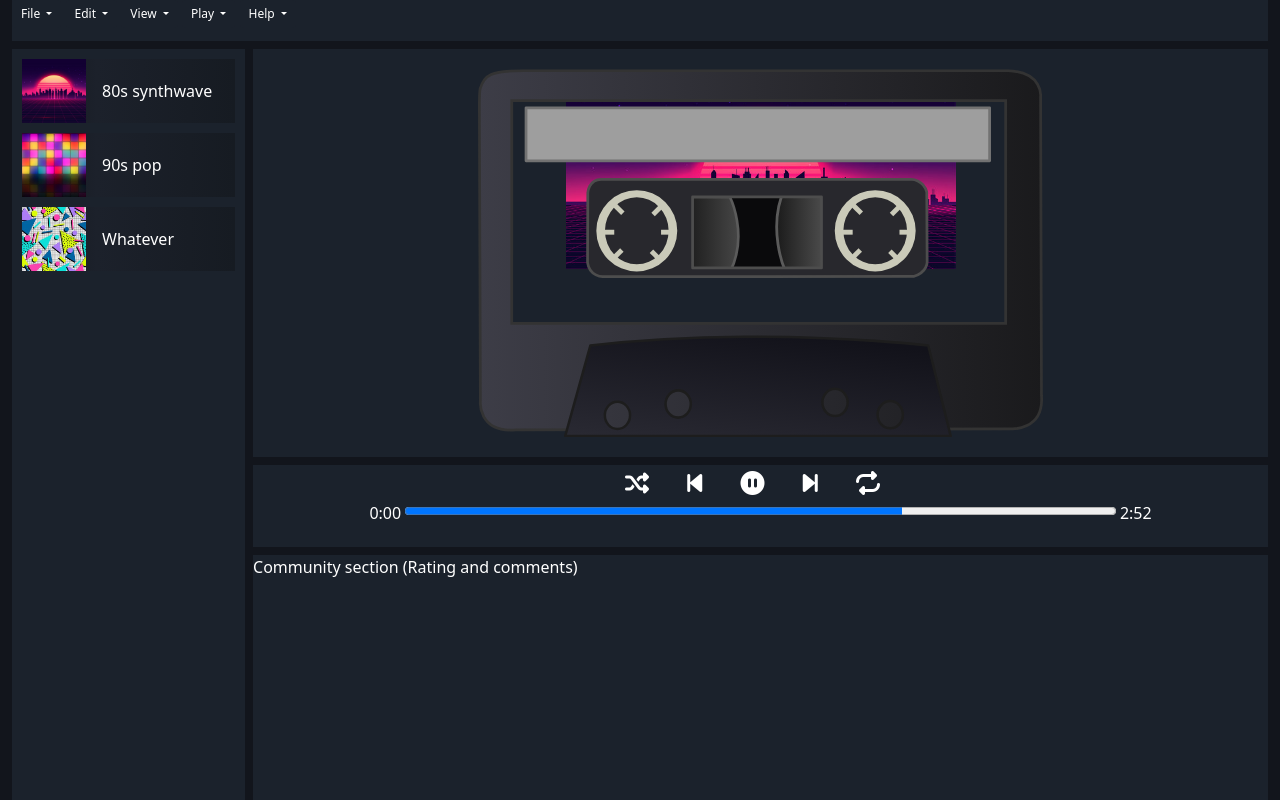
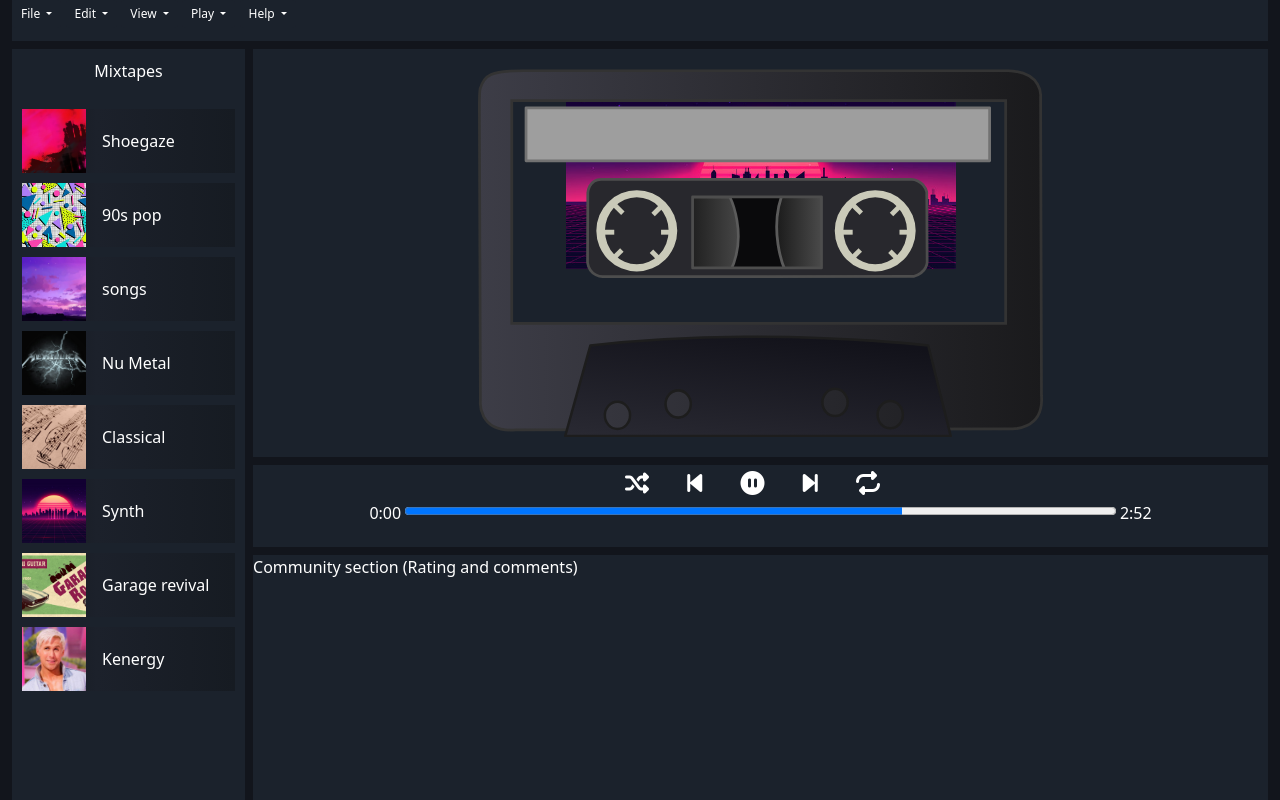
Before and after one commit to AndyDevX/mixtape_web_player, a PHP site: page / in a window 1280 px wide. Run offline with PHP 8.4, Linux system fonts and the light colour scheme.

Commit message:
Inclusión de mixtapes a partir de un JSON

```diff
--- a/index.html
+++ b/index.html
@@ -6,6 +6,7 @@
         <title>MixTape player</title>
         <link rel="stylesheet" href="lib/bootstrap/css/bootstrap.min.css">
         <link rel="stylesheet" href="static/style.css">
+        <link rel="stylesheet" href="static/scrollbar.css">
         <link rel="shortcut icon" href="assets/img/cinta.png" type="image/x-icon">
         <link rel="stylesheet" href="https://cdnjs.cloudflare.com/ajax/libs/font-awesome/6.5.1/css/all.min.css" integrity="sha512-DTOQO9RWCH3ppGqcWaEA1BIZOC6xxalwEsw9c2QQeAIftl+Vegovlnee1c9QX4TctnWMn13TZye+giMm8e2LwA==" crossorigin="anonymous" referrerpolicy="no-referrer" />
     </head>
@@ -78,26 +79,8 @@
         </div>
 
         <div id="mixtapes">
-            <div class="mixtape">
-                <div class="mixtape_image">
-                    <img src="assets/img/vaporwave.jpg" alt="mix">
-                </div>
-                <span class="mixtape-title">80s synthwave</span>
-            </div>
+            <p style="position: sticky; top: 0; background-color: #1b222c; text-align: center; padding: 10px 0px;">Mixtapes</p>
 
-            <div class="mixtape">
-                <div class="mixtape_image">
-                    <img src="assets/img/lights.jpg" alt="mix">
-                </div>
-                <span class="mixtape-title">90s pop</span>
-            </div>
-
-            <div class="mixtape">
-                <div class="mixtape_image">
-                    <img src="assets/img/pattern.jpg" alt="mix">
-                </div>
-                <span class="mixtape-title">Whatever</span>
-            </div>
         </div>
 
         <div id="cassette">
@@ -128,5 +111,5 @@
     </div>
 
     <script src="https://cdn.jsdelivr.net/npm/bootstrap@5.3.2/dist/js/bootstrap.bundle.min.js" integrity="sha384-C6RzsynM9kWDrMNeT87bh95OGNyZPhcTNXj1NW7RuBCsyN/o0jlpcV8Qyq46cDfL" crossorigin="anonymous"></script>
-
+    <script src="public/script.js"></script>
 </html>
--- /dev/null
+++ b/public/mixtapes.json
@@ -0,0 +1,44 @@
+{
+    "mixtapes": [
+        {
+            "name":"Shoegaze",
+            "autor":"Andy",
+            "cover":"assets/mix_covers/shoegaze.png"
+        },
+        {
+            "name":"90s pop",
+            "autor":"Andy",
+            "cover":"assets/mix_covers/pattern.jpg"
+        },
+        {
+            "name":"songs",
+            "autor":"Sammy",
+            "cover":"assets/mix_covers/songs.jpg"
+        },
+        {
+            "name":"Nu Metal",
+            "autor":"Metallica25",
+            "cover":"assets/mix_covers/metal.jpg"
+        },
+        {
+            "name":"Classical",
+            "autor":"MozartX",
+            "cover":"assets/mix_covers/classical.jpg"
+        },
+        {
+            "name":"Synth",
+            "autor":"Monkey11",
+            "cover":"assets/mix_covers/vaporwave.jpg"
+        },
+        {
+            "name":"Garage revival",
+            "autor":"Idk31",
+            "cover":"assets/mix_covers/garage.jpg"
+        },
+        {
+            "name":"Kenergy",
+            "autor":"Kentallica",
+            "cover":"assets/mix_covers/kenergy.jpg"
+        }
+    ]
+}
--- a/public/script.js
+++ b/public/script.js
@@ -1,8 +1,33 @@
-var aVariable = 1;
+fetch('public/mixtapes.json')
+  .then(response => response.json())
+  .then(data => {
+    const playlists = data.mixtapes;
+    const contenedorPlaylists = document.getElementById('mixtapes');
 
-for (var i = 0; i <= 10; i++) {
-    console.log(aVariable);
-    let x = 4;
-}
+    // Iterar sobre cada playlist y crear la estructura HTML
+    playlists.forEach(playlist => {
+      // Crear elementos HTML
+      const mixtape = document.createElement('div');
+      mixtape.className = 'mixtape';
 
-console.log(x);
+      const mixtapeImage = document.createElement('div');
+      mixtapeImage.className = 'mixtape_image';
+
+      const imagen = document.createElement('img');
+      imagen.src = playlist.cover; // Puedes personalizar la imagen según tus necesidades
+      imagen.alt = playlist.autor;
+
+      const mixtapeTitle = document.createElement('span');
+      mixtapeTitle.className = 'mixtape-title';
+      mixtapeTitle.textContent = playlist.name;
+
+      // Adjuntar elementos al árbol DOM
+      mixtapeImage.appendChild(imagen);
+      mixtape.appendChild(mixtapeImage);
+      mixtape.appendChild(mixtapeTitle);
+
+      // Agregar la nueva mixtape al contenedor principal
+      contenedorPlaylists.appendChild(mixtape);
+    });
+  })
+  .catch(error => console.error('Error al leer el archivo JSON:', error));
--- /dev/null
+++ b/static/scrollbar.css
@@ -0,0 +1,19 @@
+/* width */
+::-webkit-scrollbar {
+    width: 10px;
+  }
+
+  /* Track */
+  ::-webkit-scrollbar-track {
+    background: ##1B222C;
+  }
+
+  /* Handle */
+  ::-webkit-scrollbar-thumb {
+    background: #474747;
+  }
+
+  /* Handle on hover */
+  ::-webkit-scrollbar-thumb:hover {
+    background: #6d6d6d;
+  }
--- a/static/style.css
+++ b/static/style.css
@@ -22,6 +22,8 @@
 #mixtapes {
   background-color: #1b222c;
   grid-area: mixtapes;
+  overflow: auto;
+  white-space: nowrap;
 }
   .mixtape {
     background: linear-gradient(90deg, #12151C 0%, #1c212b 35%, #161b22 100%);
@@ -122,6 +124,10 @@
   #mixtapes {
     display: flex;
     flex-direction: row;
+
+
+    overflow: auto;
+    white-space: nowrap;
   }
 
   .mixtape_image {
```
Also changed, not shown: assets/mix_covers/classical.jpg (added), assets/mix_covers/garage.jpg (added), assets/mix_covers/kenergy.jpg (added), assets/mix_covers/metal.jpg (added), assets/mix_covers/pattern.jpg (renamed from assets/img/pattern.jpg), assets/mix_covers/shoegaze.png (added), assets/mix_covers/songs.jpg (added), assets/mix_covers/vaporwave.jpg (added).
